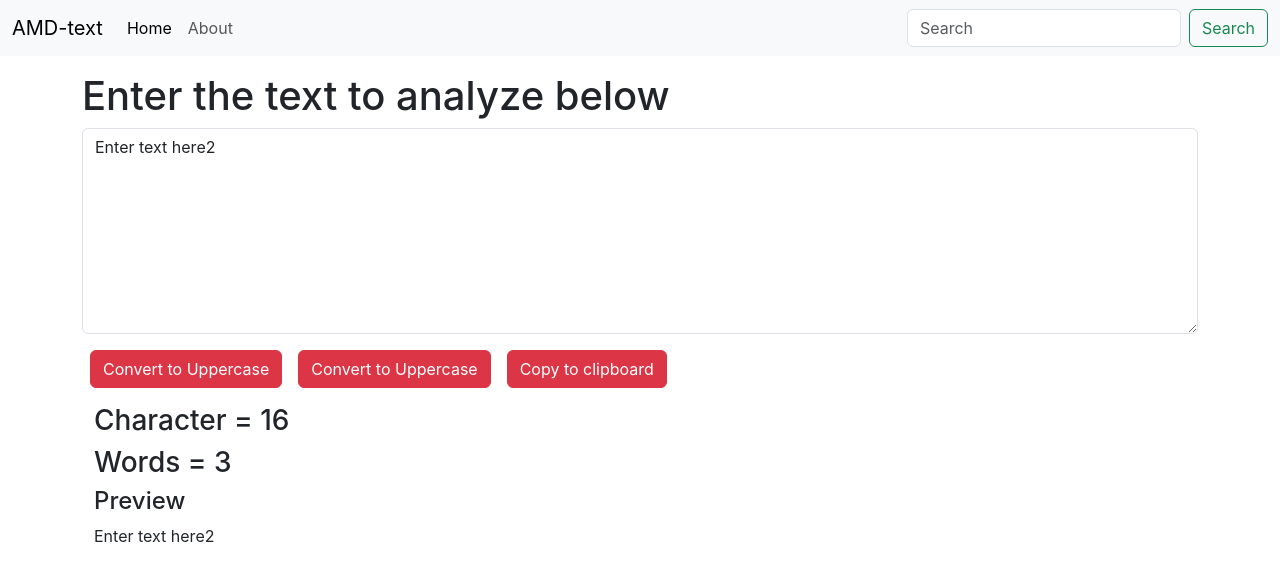
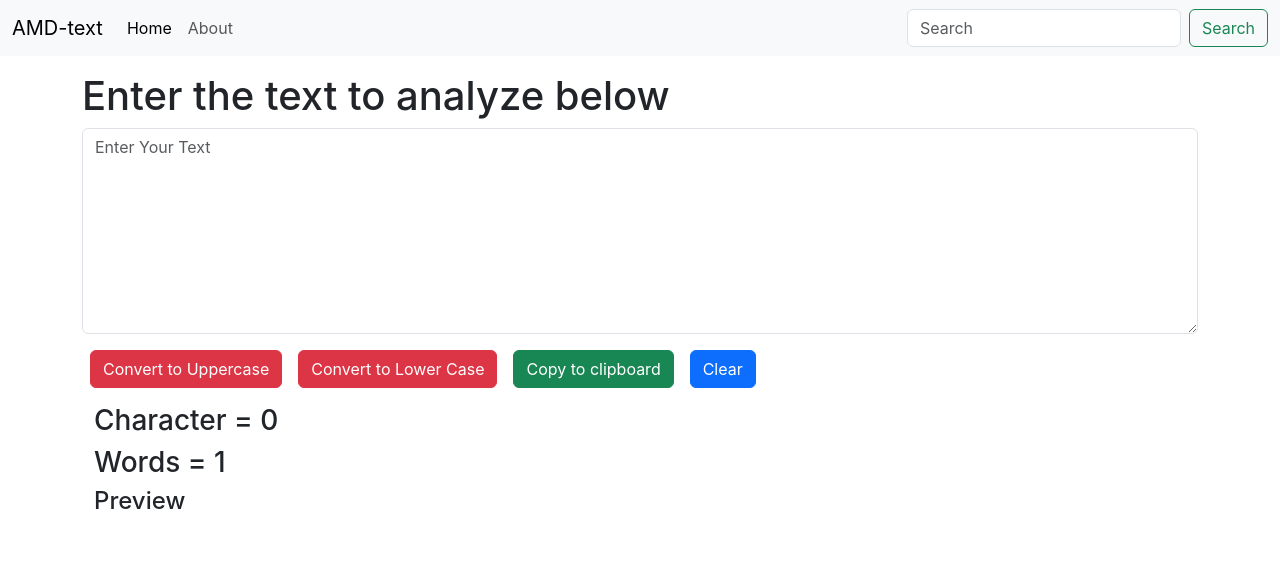
Before and after one commit to Adity2603/Text-App-React, a React (Create React App) app: page / in a window 1280 px wide. Shown: the top 580 px of the page. Built offline with nearby package versions, Linux system fonts and the light colour scheme.

Commit message:
Clear Button added

```diff
--- a/src/components/TextForm.js
+++ b/src/components/TextForm.js
@@ -33,22 +33,25 @@ export default function TextForm(props) {
           });
       }
 
-      // Example usage:
+      const TextClear = ()=>{
+        setText("")
+      }
 
 
 
-    const [text, setText] = useState('Enter text here2');
+    const [text, setText] = useState('');
     // text = "new text"; // Wrong way to change the state
     // setText("new text"); // Correct way to change the state
     return (
         <div>
             <h1>{props.heading}</h1>
             <div className="mb-3">
-            <textarea className="form-control" value={text} onChange={handleOnChange} id="myBox" rows="8"></textarea>
+            <textarea className="form-control" placeholder='Enter Your Text' value={text} onChange={handleOnChange} id="myBox" rows="8"></textarea>
             </div>
             <button className="btn btn-danger mx-2 " onClick={handleUpClick}>Convert to Uppercase</button>
-            <button className="btn btn-danger mx-2" onClick={handleLoClick}>Convert to Uppercase</button>
-            <button className="btn btn-danger mx-2 ChangeName " onClick={copyTextFromTextareaToClipboard}>Copy to clipboard</button>
+            <button className="btn btn-danger mx-2" onClick={handleLoClick}>Convert to Lower Case</button>
+            <button className="btn btn-success mx-2 ChangeName " onClick={copyTextFromTextareaToClipboard}>Copy to clipboard</button>
+            <button className="btn btn-primary mx-2 ChangeName " onClick={TextClear}>Clear</button>
 
             <div className="container my-3 ">
                 <h3>Character = {text.length}</h3>
```
